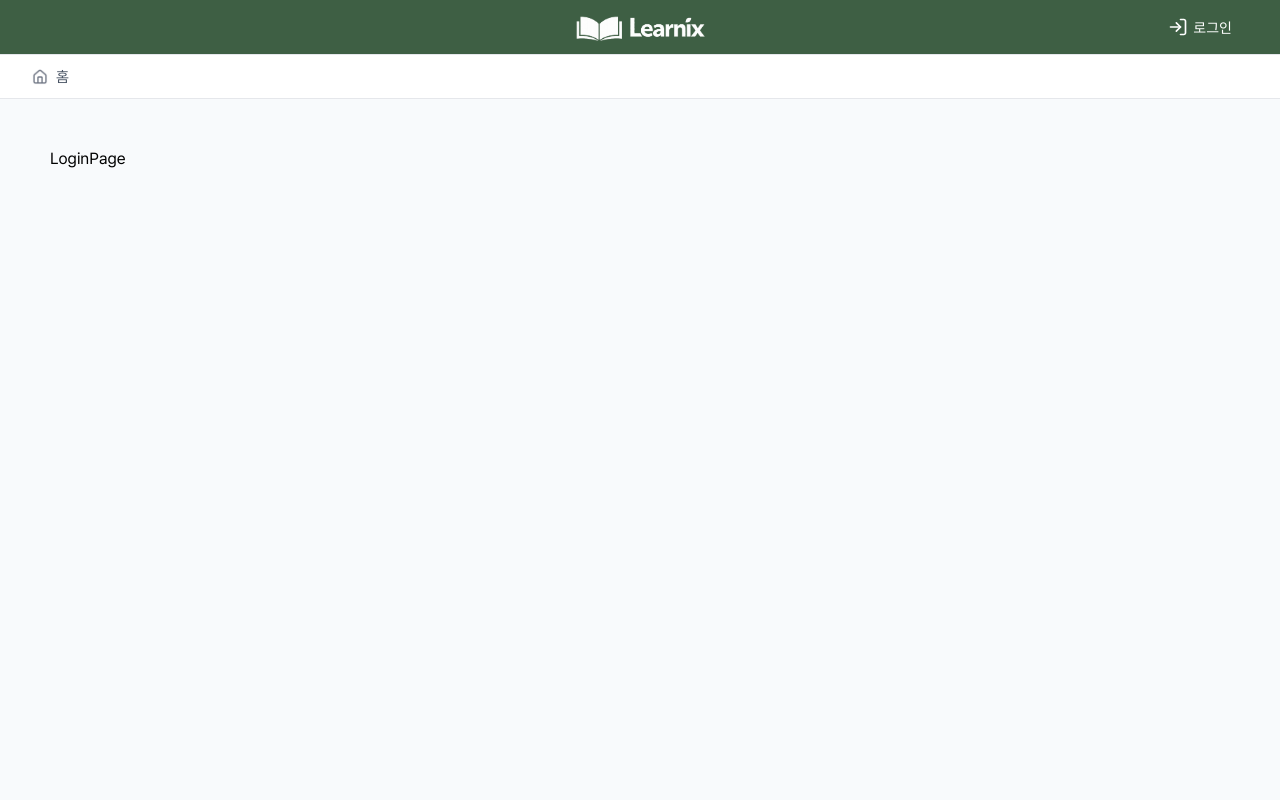
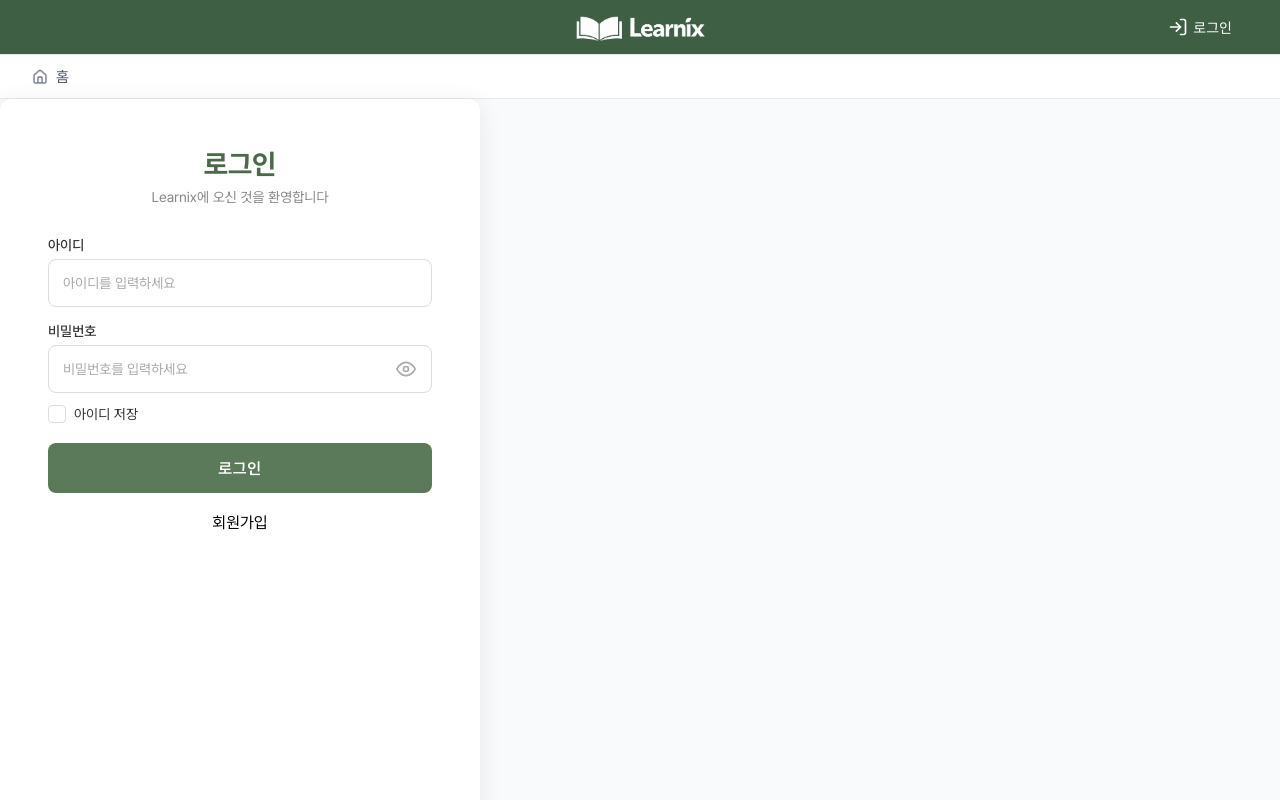
Before and after one commit to AllisWell12345/Learnix, a React (Vite) app: page /login in a window 1280 px wide. Shown: the top 800 px of the page. Built offline with nearby package versions, Linux system fonts and the light colour scheme.

Commit message:
merge전 push

```diff
--- a/src/components/layout/MainHeader.jsx
+++ b/src/components/layout/MainHeader.jsx
@@ -2,8 +2,13 @@ import React from "react";
 import "./Header.css";
 import logo from "../../assets/img/Header/Learnix-logo.png";
 import loginIcon from "../../assets/img/Header/loginIcon.svg";
+import { useNavigate } from "react-router-dom";
 
 function MainHeader() {
+
+  const navigate = useNavigate();
+  const handleLoginClick = () => navigate('/login');
+
   return (
     <>
       <header className="header">
@@ -15,7 +20,7 @@ function MainHeader() {
           </div>
 
           <div className="header-right">
-            <div className="header-nav-btn">
+            <div className="header-nav-btn" onClick={handleLoginClick}>
               <img src={loginIcon} alt="로그인" className="header-login-img" />
               <span className="header-nav-text">로그인</span>
             </div>
--- /dev/null
+++ b/src/pages/auth/LoginPage.css
@@ -0,0 +1,222 @@
+.login-page{
+  flex: 1;
+  background-color: #f5f5f5;
+  display: flex;
+  align-items: center;
+  justify-content: center;
+  padding: 60px 16px;
+}
+
+/* ===== 반응형 ===== */
+@media (max-width: 520px) {
+  .login-card {
+    padding: 36px 24px 32px;
+  }
+  .login-title {
+    font-size: 24px;
+  }
+}
+
+/* ===== 카드 ===== */
+.login-card {
+  background: #ffffff;
+  border-radius: 12px;
+  box-shadow: 0 4px 24px rgba(0, 0, 0, 0.08);
+  width: 100%;
+  max-width: 480px;
+  padding: 48px 48px 40px;
+  animation: login-fadeup 0.35s ease both;
+}
+
+@keyframes login-fadeup {
+  from { opacity: 0; transform: translateY(14px); }
+  to   { opacity: 1; transform: translateY(0); }
+}
+
+.login-card-top {
+  text-align: center;
+  margin-bottom: 32px;
+}
+
+.login-title {
+  font-size: 28px;
+  font-weight: 700;
+  color: #4a6a4a;
+  margin-bottom: 8px;
+}
+
+.login-subtitle {
+  font-size: 14px;
+  color: #888888;
+}
+
+/* ===== 폼 ===== */
+.login-form {
+  display: flex;
+  flex-direction: column;
+  gap: 16px;
+}
+
+.login-field {
+  display: flex;
+  flex-direction: column;
+  gap: 6px;
+}
+
+.login-label {
+  font-size: 14px;
+  font-weight: 500;
+  color: #333333;
+}
+
+/* ===== 인풋 ===== */
+.login-input {
+  width: 100%;
+  height: 48px;
+  padding: 0 14px;
+  border: 1.5px solid #dddddd;
+  border-radius: 8px;
+  font-size: 14px;
+  font-family: inherit;
+  color: #333333;
+  background: #ffffff;
+  outline: none;
+  transition: border-color 0.2s;
+}
+
+.login-input::placeholder {
+  color: #aaaaaa;
+}
+
+.login-input:focus {
+  border-color: #5a7a5a;
+}
+
+/* 비밀번호 wrap */
+.login-input-wrap {
+  position: relative;
+}
+
+.login-input-wrap .login-input {
+  padding-right: 46px;
+}
+
+.login-eye-btn {
+  position: absolute;
+  right: 12px;
+  top: 50%;
+  transform: translateY(-50%);
+  background: none;
+  border: none;
+  cursor: pointer;
+  padding: 4px;
+  color: #aaaaaa;
+  display: flex;
+  align-items: center;
+  transition: color 0.2s;
+}
+
+.login-eye-btn:hover {
+  color: #5a7a5a;
+}
+
+.login-eye-btn svg {
+  width: 20px;
+  height: 20px;
+}
+
+/* ===== 에러 ===== */
+.login-error {
+  font-size: 13px;
+  color: #d9534f;
+  margin-top: -4px;
+}
+
+/* ===== 체크박스 ===== */
+.login-checkbox-label {
+  display: flex;
+  align-items: center;
+  gap: 8px;
+  font-size: 14px;
+  color: #333333;
+  cursor: pointer;
+  user-select: none;
+  margin-top: -4px;
+}
+
+.login-checkbox {
+  display: none;
+}
+
+.login-checkbox-custom {
+  width: 18px;
+  height: 18px;
+  border: 1.5px solid #dddddd;
+  border-radius: 4px;
+  background: #ffffff;
+  flex-shrink: 0;
+  position: relative;
+  transition: border-color 0.2s, background 0.2s;
+}
+
+.login-checkbox:checked + .login-checkbox-custom {
+  background: #5a7a5a;
+  border-color: #5a7a5a;
+}
+
+.login-checkbox:checked + .login-checkbox-custom::after {
+  content: '';
+  position: absolute;
+  left: 4px;
+  top: 1px;
+  width: 6px;
+  height: 10px;
+  border: 2px solid #ffffff;
+  border-top: none;
+  border-left: none;
+  transform: rotate(45deg);
+}
+
+/* ===== 로그인 버튼 ===== */
+.login-btn-login {
+  width: 100%;
+  height: 50px;
+  background-color: #5a7a5a;
+  color: #ffffff;
+  border: none;
+  border-radius: 8px;
+  font-size: 16px;
+  font-weight: 600;
+  font-family: inherit;
+  cursor: pointer;
+  transition: background-color 0.2s, opacity 0.2s;
+  margin-top: 4px;
+  letter-spacing: 0.04em;
+}
+
+.login-btn-login:hover:not(:disabled) {
+  background-color: #4a6a4a;
+}
+
+.login-btn-login:disabled,
+.login-btn-login.loading {
+  opacity: 0.65;
+  cursor: not-allowed;
+}
+
+/* ===== 회원가입 ===== */
+.login-signup-row {
+  text-align: center;
+  margin-top: 4px;
+}
+
+.login-signup-link {
+  font-size: 14px;
+  color: #888888;
+  text-decoration: none;
+  transition: color 0.2s;
+}
+
+.login-signup-link:hover {
+  color: #5a7a5a;
+}
--- a/src/pages/auth/LoginPage.jsx
+++ b/src/pages/auth/LoginPage.jsx
@@ -1,7 +1,133 @@
-import React from "react";
+import React, { useState } from "react";
+import './LoginPage.css'
+// import { login } from "../../services/authService.js";
+import { NavLink } from "react-router-dom";
 
 function LoginPage() {
-  return <div className="content">LoginPage</div>;
+  const [email, setEmail] = useState("");
+  const [password, setPassword] = useState("");
+  const [showPassword, setShowPassword] = useState(false);
+  const [saveId, setSaveId] = useState(false);
+  const [error, setError] = useState("");
+  const [loading, setLoading] = useState(false);
+
+  const handleLogin = async () => {
+    setError("");
+    if (!email || !password) {
+      setError("아이디와 비밀번호를 입력해주세요.");
+      return;
+    }
+    setLoading(true);
+    try {
+      await login(email, password);
+      navigate("/")
+    } catch (err) {
+      setError("아이디 또는 비밀번호가 올바르지 않습니다.");
+    } finally {
+      setLoading(false);
+    }
+  };
+
+  const handleKeyDown = (e) => {
+    if (e.key === "Enter") handleLogin();
+  };
+
+  return (
+    <div className="login-card">
+      <div className="login-card-top">
+        <h1 className="login-title">로그인</h1>
+        <p className="login-subtitle">Learnix에 오신 것을 환영합니다</p>
+      </div>
+
+      <div className="login-form">
+        {/* 아이디 */}
+        <div className="login-field">
+          <label className="login-label">아이디</label>
+          <input
+            className="login-input"
+            type="email"
+            placeholder="아이디를 입력하세요"
+            value={email}
+            onChange={(e) => setEmail(e.target.value)}
+            onKeyDown={handleKeyDown}
+          />
+        </div>
+
+        {/* 비밀번호 */}
+        <div className="login-field">
+          <label className="login-label">비밀번호</label>
+          <div className="login-input-wrap">
+            <input
+              className="login-input"
+              type={showPassword ? "text" : "password"}
+              placeholder="비밀번호를 입력하세요"
+              value={password}
+              onChange={(e) => setPassword(e.target.value)}
+              onKeyDown={handleKeyDown}
+            />
+            <button
+              type="button"
+              className="login-eye-btn"
+              onClick={() => setShowPassword((v) => !v)}
+              aria-label="비밀번호 보기"
+            >
+              {showPassword ? (
+                <svg
+                  viewBox="0 0 24 24"
+                  fill="none"
+                  stroke="currentColor"
+                  strokeWidth="2"
+                >
+                  <path d="M17.94 17.94A10.07 10.07 0 0 1 12 20c-7 0-11-8-11-8a18.45 18.45 0 0 1 5.06-5.94" />
+                  <path d="M9.9 4.24A9.12 9.12 0 0 1 12 4c7 0 11 8 11 8a18.5 18.5 0 0 1-2.16 3.19" />
+                  <line x1="1" y1="1" x2="23" y2="23" />
+                </svg>
+              ) : (
+                <svg
+                  viewBox="0 0 24 24"
+                  fill="none"
+                  stroke="currentColor"
+                  strokeWidth="2"
+                >
+                  <path d="M1 12s4-8 11-8 11 8 11 8-4 8-11 8-11-8-11-8z" />
+                  <circle cx="12" cy="12" r="3" />
+                </svg>
+              )}
+            </button>
+          </div>
+        </div>
+
+        {/* 에러 메시지 */}
+        {error && <p className="login-error">{error}</p>}
+
+        {/* 아이디 저장 */}
+        <label className="login-checkbox-label">
+          <input
+            type="checkbox"
+            className="login-checkbox"
+            checked={saveId}
+            onChange={(e) => setSaveId(e.target.checked)}
+          />
+          <span className="login-checkbox-custom" />
+          아이디 저장
+        </label>
+
+        {/* 로그인 버튼 */}
+        <button
+          className={`login-btn-login${loading ? " loading" : ""}`}
+          onClick={handleLogin}
+          disabled={loading}
+        >
+          {loading ? "로그인 중..." : "로그인"}
+        </button>
+
+        {/* 회원가입 */}
+        <div className="login-signup-row">
+          <NavLink to="/signup">회원가입</NavLink>
+        </div>
+      </div>
+    </div>
+  );
 }
 
 export default LoginPage;
--- a/src/pages/auth/SignUpPage.jsx
+++ b/src/pages/auth/SignUpPage.jsx
@@ -1,7 +1,7 @@
 import React from "react";
 
-function SignUpPage() {
-  return <div className="content">SignUpPage</div>;
+function SignupPage() {
+  return <div className="content">SignupPage</div>;
 }
 
-export default SignUpPage;
+export default SignupPage;
```
Also changed, not shown: src/assets/img/Auth/NotShowButtonIcon.svg (added), src/assets/img/Auth/ShowButtonIcon.svg (added), src/pages/auth/SignupPage.css (added).
